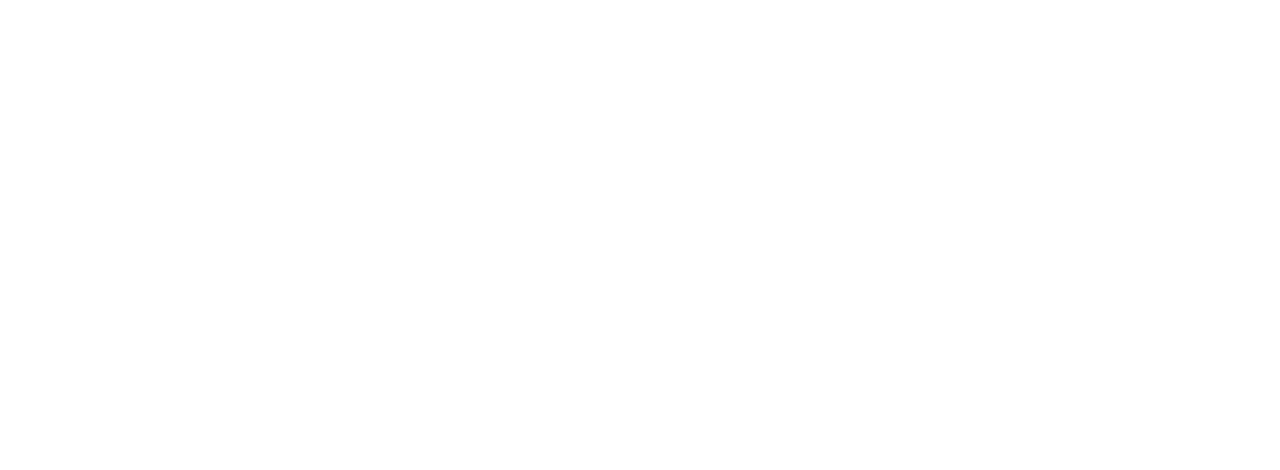
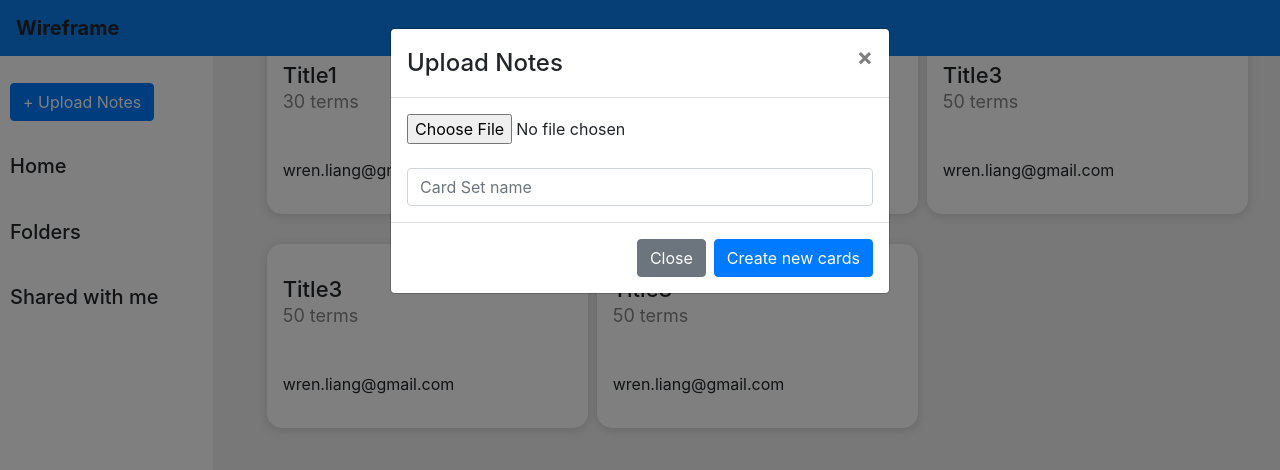
Before and after one commit to wrenliang/nwHacks2021, a React (Create React App) app in the folder nwhacks2021frontend/: page /home in a window 1280 px wide. Shown: the top 470 px of the page. Built offline with nearby package versions, Linux system fonts and the light colour scheme.

Commit message:
created upload notes modal view

```diff
--- a/nwhacks2021frontend/src/App/App.css
+++ b/nwhacks2021frontend/src/App/App.css
@@ -1,11 +1,3 @@
 .App {
   text-align: center;
 }
-
-.Navbar {
-  background-color: blue;
-}
-
-.LandingPage {
-  margin-top: 50px;
-}
--- a/nwhacks2021frontend/src/App/App.js
+++ b/nwhacks2021frontend/src/App/App.js
@@ -1,7 +1,9 @@
+import {useState, useEffect} from 'react';
+
 // Component Dependencies
 import SetPage from '../Components/SetPage/setPage';
+import HomePage from '../Components/HomePage/HomePage';
 
-import {useState, useEffect} from 'react';
 // CSS
 import 'bootstrap/dist/css/bootstrap.min.css';
 import './App.css';
@@ -40,7 +42,7 @@
     <Router>
       <div>
           <Route path="/set" render={(props) => <SetPage {...props} data={mockSet}  updateUser={updateUserInfo}/>}/>
-
+          <Route path="/home" render={(props) => <HomePage {...props}/>}/>
       </div>
     </Router>
   );
--- a/nwhacks2021frontend/src/Components/FileDropper/FileDropper.css
+++ b/nwhacks2021frontend/src/Components/FileDropper/FileDropper.css
@@ -1,12 +1,12 @@
 .FileDropper {
-    background-color: lightblue;
-    width: 800px;
-    height: 500px;
+    background-color: white;
+    width: 100%;
+    height: 100%;
 
     display: flex;
     flex-direction: column;
     justify-content: space-evenly;
-    align-items: center;
+    align-items: flex-start;
 }
 
 .FileInput {
--- a/nwhacks2021frontend/src/Components/FileDropper/FileDropper.js
+++ b/nwhacks2021frontend/src/Components/FileDropper/FileDropper.js
@@ -18,11 +18,19 @@
         this.uploadButtonClicked = this.uploadButtonClicked.bind(this);
     }
 
-    fileDidChangeHandler(event) {
+    async fileDidChangeHandler(event) {
         this.setState({
             selectedFile: event.target.files[0]
         });
         console.log(event.target.files[0]);
+
+        const data = new FormData();
+        data.append('file', event.target.files[0]);
+
+        const res = await axios.post(`http://localhost:8000/upload`, data, {});
+        // console.log(res);
+
+        this.props.handleNewFetchedData(res);
     }
 
     async uploadButtonClicked() {
@@ -39,10 +47,10 @@
         return (
             <div className="FileDropper">
                 <input type="file" name="file" onChange={this.fileDidChangeHandler} className="FileInput"/>
-                <div className="CreateButtons">
+                {/* <div className="CreateButtons">
                     <Button onClick={() => this.uploadButtonClicked()} variant="primary"> Create New Notes </Button>
                     <Button variant="light"> Add to Existing </Button>
-                </div>
+                </div> */}
 
             </div>
         );
--- a/nwhacks2021frontend/src/Components/HomePage/HomePage.js
+++ b/nwhacks2021frontend/src/Components/HomePage/HomePage.js
@@ -1,8 +1,9 @@
 import React from 'react';
-import { Button, Nav, Navbar } from 'react-bootstrap';
+import { Button, Navbar, Modal, Form } from 'react-bootstrap';
 
 // Component Dependencies
 import NoteSetTile from '../NoteSetTile/NoteSetTile';
+import FileDropper from '../FileDropper/FileDropper';
 
 // CSS
 import './HomePage.css';
@@ -13,6 +14,7 @@
 
         this.state = {
             tabSelected: 0,
+            showModal: true,
             noteSets: [
                 {
                     title: "Title1",
@@ -62,6 +64,34 @@
         }
     }
 
+    toggleModal = () => {
+        this.setState({
+            showModal: !this.state.showModal
+        });
+
+        this.forceUpdate();
+    }
+
+    titleDidChange = (event) => {
+        this.setState({
+            newSetTitle: event.target.value
+        });
+    }
+
+    handleNewFetchedData = (res) => {
+        console.log(res);
+        console.log(`Array ${res.data}`);
+        this.setState({
+            newSetCards: res.data
+        });
+    }
+
+    buildAPIRequest = () => {
+        console.log(this.state);
+    }
+
+
+
     render() {
         return (
             <div className="HomePage">
@@ -69,9 +99,8 @@
                     <Navbar.Brand> <strong>Wireframe</strong></Navbar.Brand>
                 </Navbar>
                 <div className="Sidebar">
-
                     <div className="SidebarOptions">
-                        <Button > + Upload Notes </Button>
+                        <Button onClick={this.toggleModal}> + Upload Notes </Button>
                         <h5>Home</h5>
                         <h5>Folders</h5>
                         <h5>Shared with me</h5>
@@ -82,6 +111,29 @@
                         {this.listOfSets()}
                     </div>
                 </div>
+
+                <Modal show={this.state.showModal} onHide={this.toggleModal}>
+                    <Modal.Header closeButton>
+                        <Modal.Title>Upload Notes</Modal.Title>
+                    </Modal.Header>
+                    <Modal.Body>
+
+                        <FileDropper handleNewFetchedData={this.handleNewFetchedData}></FileDropper>
+                        <Form>
+                            <br />
+                            <Form.Control type="email" placeholder="Card Set name" onChange={this.titleDidChange}/>
+                        </Form>
+
+                    </Modal.Body>
+                    <Modal.Footer>
+                        <Button variant="secondary" onClick={this.toggleModal}>
+                            Close
+                        </Button>
+                        <Button variant="primary" onClick={this.buildAPIRequest}>
+                            Create new cards
+                        </Button>
+                    </Modal.Footer>
+                </Modal>
             </div>
         )
     }
```
Also changed, not shown: 2 other files (tests, documents, lock files or other folders).
